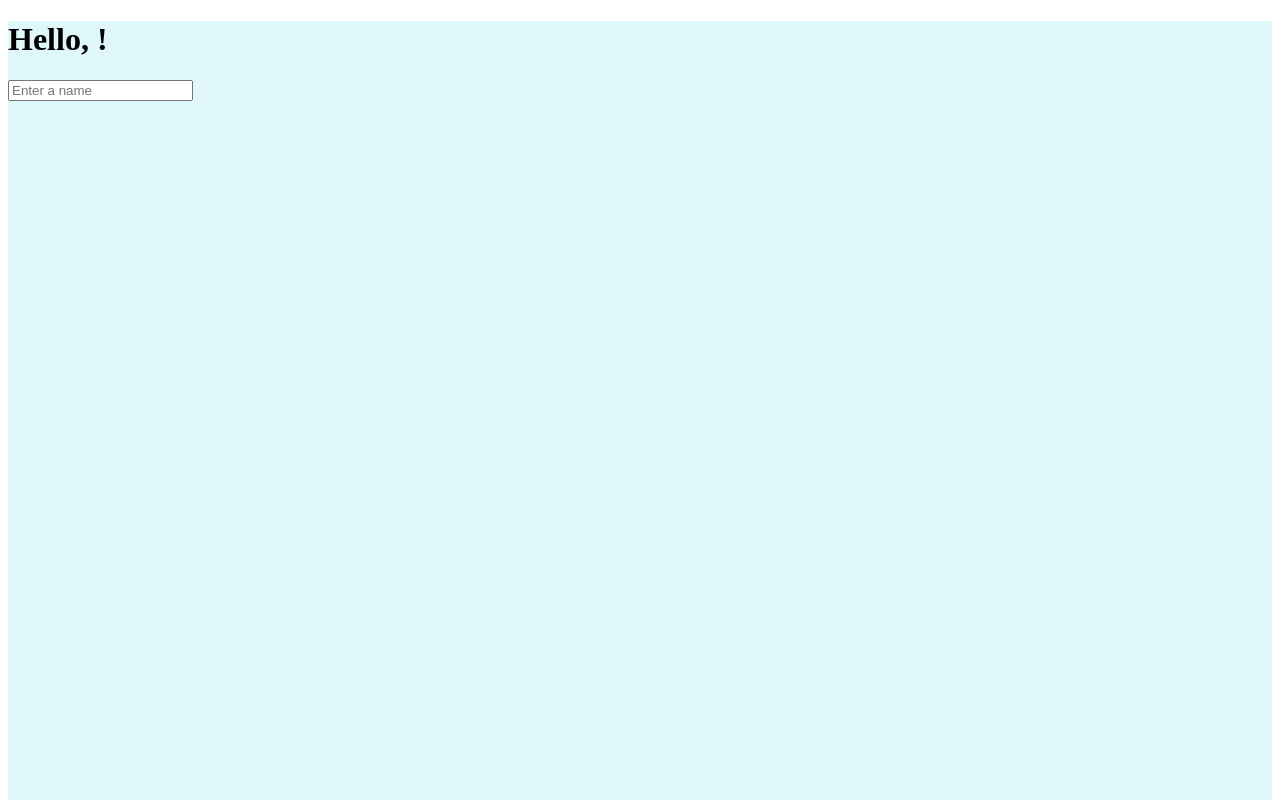
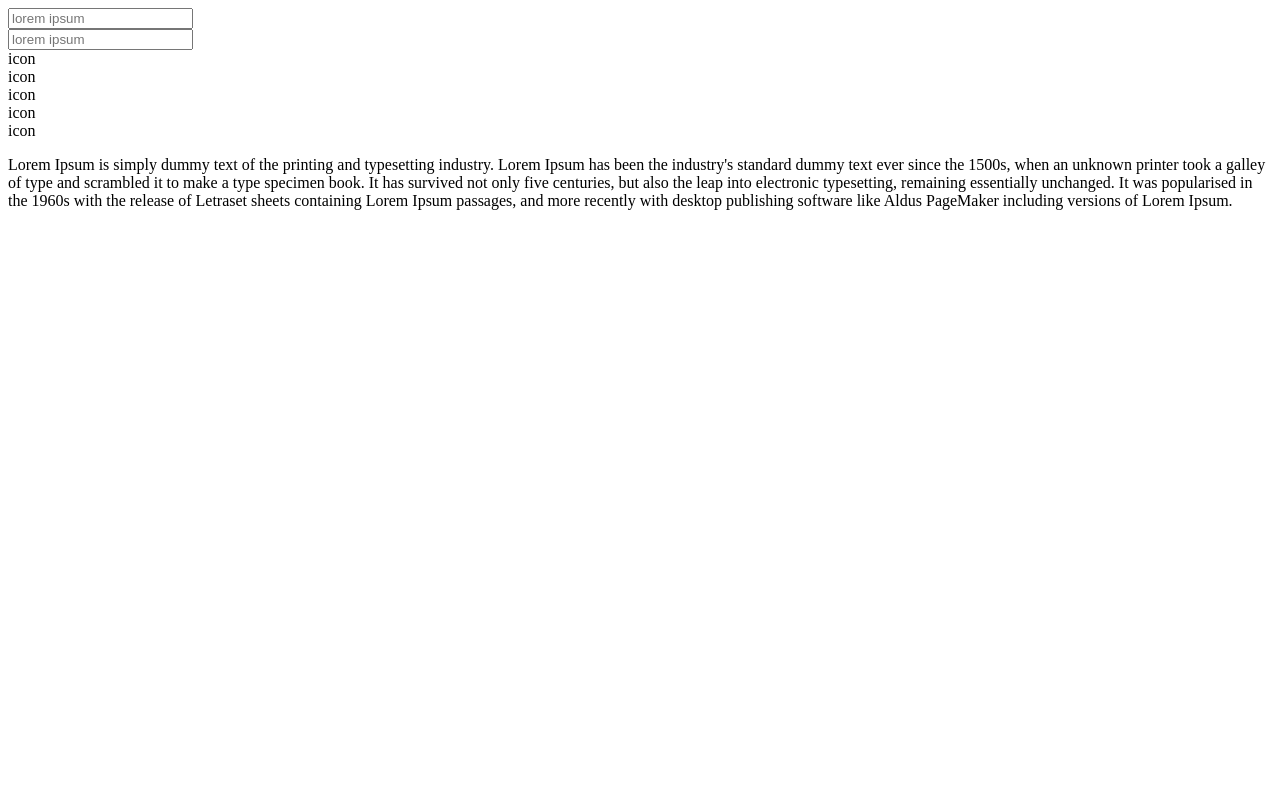
Before and after one commit to JeffreyvnZanten/ADSD-OV-app, a React app: page / in a window 1280 px wide. Shown: the top 800 px of the page. Built offline with nearby package versions, Linux system fonts and the light colour scheme.

Commit message:
Template voor de wireframe

```diff
--- a/src/App.tsx
+++ b/src/App.tsx
@@ -1,12 +1,18 @@
 import React from 'react';
-import HelloWorld from "./HelloWorld";
+
+import LocatieVan from './components/LocatieVan';
+import LocatieNaar from './components/LocatieNaar';
+import VervoersmiddelenKeuzeSelectie from "./components/VervoersmiddelenKeuzeSelectie";
+import UitkomstReisAdvies from './components/UitkomstReisAdvies';
 
 function App() {
   return (
-    <>
-     <HelloWorld />
-     <HelloWorld />
-    </>
+    <div id="container">
+      <LocatieVan />
+      <LocatieNaar />
+      <VervoersmiddelenKeuzeSelectie />
+      <UitkomstReisAdvies />
+    </ div>
   );
 }
 
--- /dev/null
+++ b/src/components/LocatieNaar.tsx
@@ -0,0 +1,13 @@
+import React, { useState } from 'react';
+
+
+function LocatieNaar() {
+    const [name, setName] = useState<string>('lorem ipsum');
+    return (
+        <div>
+            <input placeholder={name} />
+        </ div>
+    );
+}
+
+export default LocatieNaar;
--- /dev/null
+++ b/src/components/LocatieVan.tsx
@@ -0,0 +1,13 @@
+import React, { useState } from 'react';
+
+
+function LocatieVan() {
+    const [name, setName] = useState<string>('lorem ipsum');
+    return (
+        <div>
+            <input placeholder={name} />
+        </ div>
+    );
+}
+
+export default LocatieVan;
--- /dev/null
+++ b/src/components/UitkomstReisAdvies.tsx
@@ -0,0 +1,19 @@
+import React, { useState } from 'react';
+
+function UitkomstReisAdvies() {
+    return (
+        <p>Lorem Ipsum is simply dummy text of the printing
+            and typesetting industry. Lorem Ipsum has been the
+            industry's standard dummy text ever since the 1500s,
+            when an unknown printer took a galley of type and
+            scrambled it to make a type specimen book.
+            It has survived not only five centuries,
+            but also the leap into electronic typesetting,
+            remaining essentially unchanged.
+            It was popularised in the 1960s with the release of Letraset sheets containing Lorem Ipsum passages,
+            and more recently with desktop publishing software like Aldus PageMaker including versions of Lorem Ipsum.
+        </p>
+    )
+}
+
+export default UitkomstReisAdvies;
--- /dev/null
+++ b/src/components/VervoersmiddelenKeuzeSelectie.tsx
@@ -0,0 +1,15 @@
+import React, { useState } from 'react';
+
+function VervoersmiddelenKeuzeSelectie() {
+    return (
+        <div>
+            <div>icon</div>
+            <div>icon</div>
+            <div>icon</div>
+            <div>icon</div>
+            <div>icon</div>
+        </div>
+    );
+}
+
+export default VervoersmiddelenKeuzeSelectie;
```
